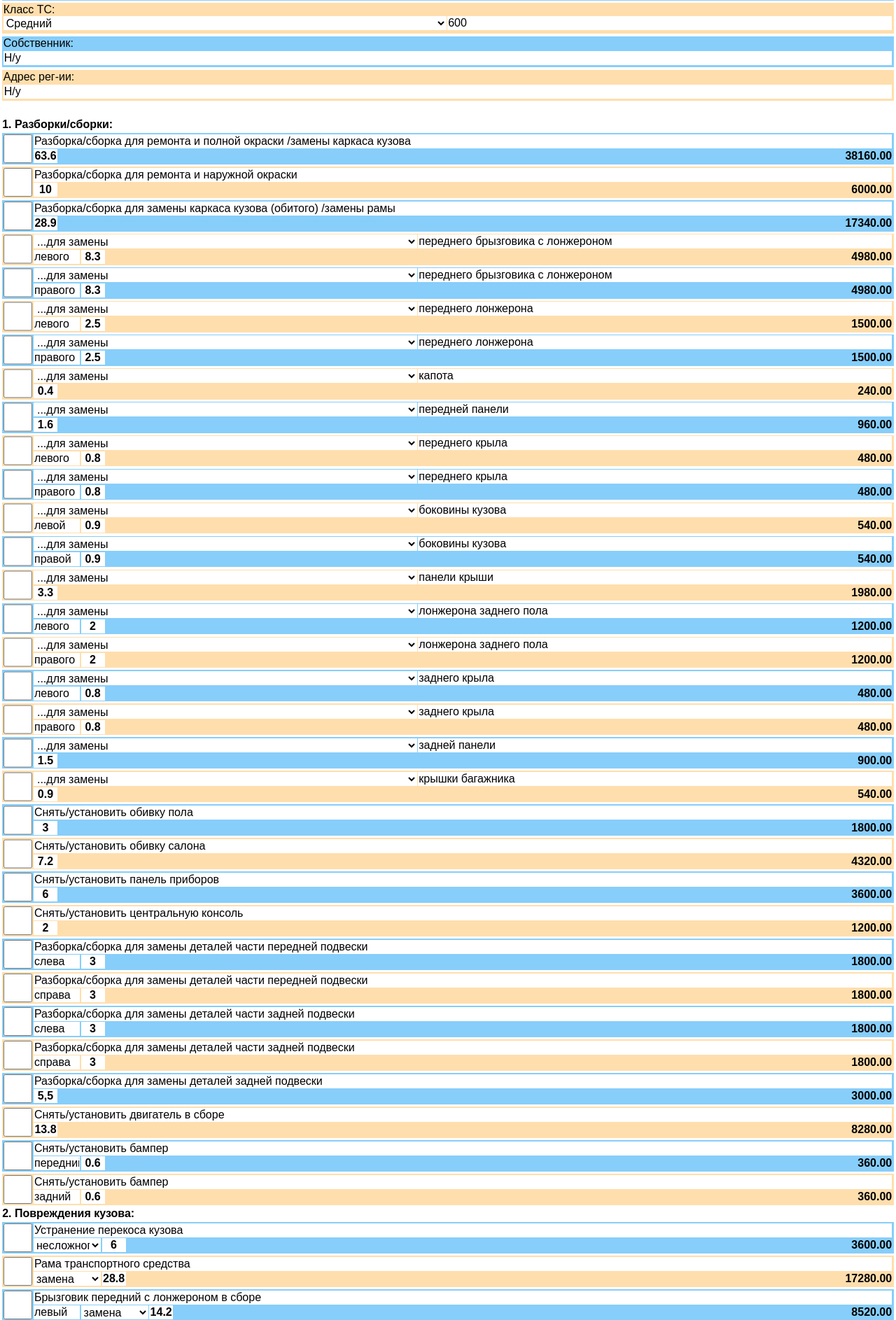
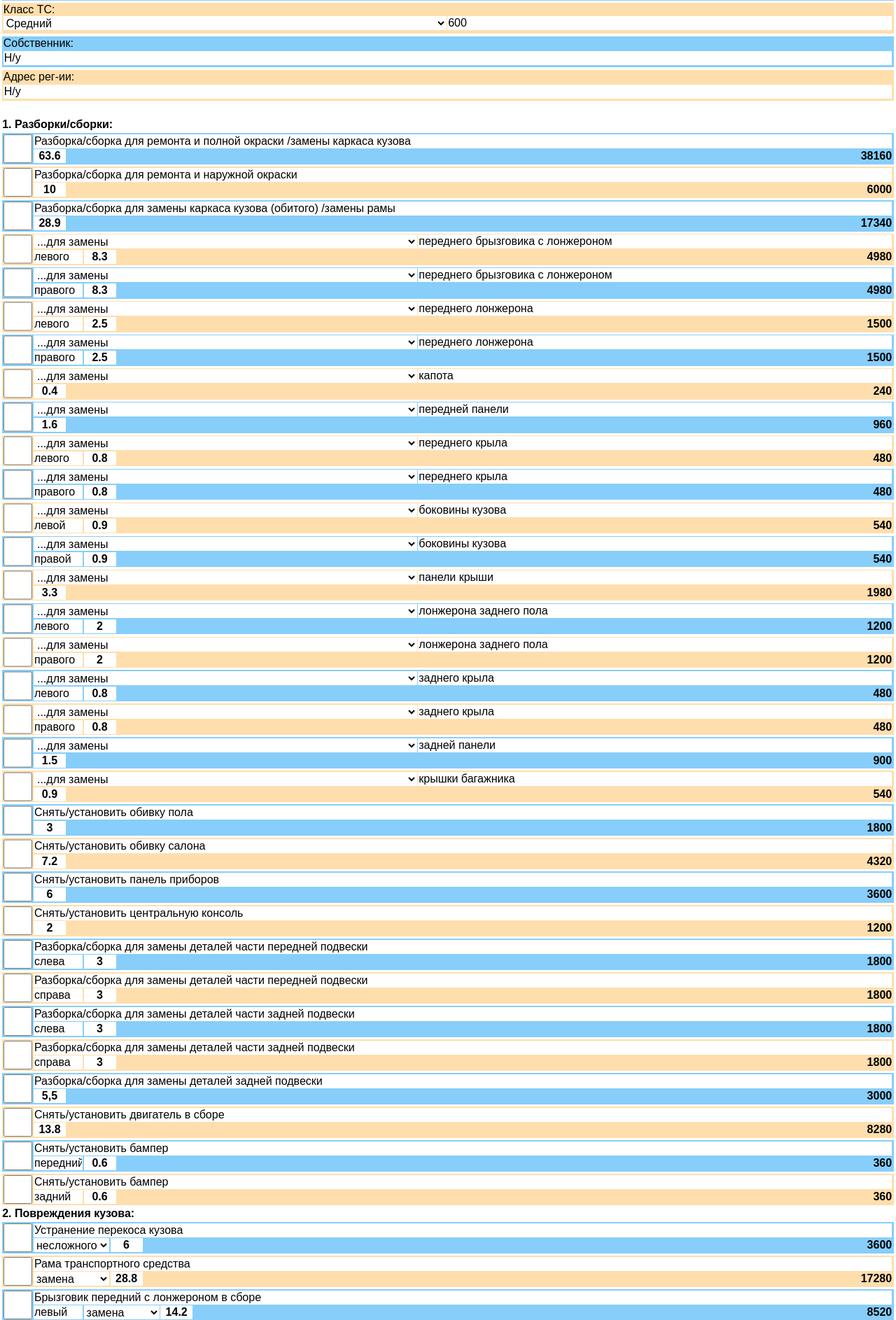
Before and after one commit to urbanovkg/motopsy-reports, a Django app: page /index/ in a window 1280 px wide. Shown: the part 1182-3068 px from the top of the page at 70% size. Run offline with Django 3.2, Linux system fonts and the light colour scheme.

Commit message:
окончательная подгонка ширины экрана

```diff
--- a/reports/static/css/style.css
+++ b/reports/static/css/style.css
@@ -115,7 +115,7 @@ body {
 }
 
 .position {
-    width: 4em;
+    width: 4.25em;
     border: 0;
     height: 1.125em;
     margin-right: 0.1em;
@@ -124,14 +124,14 @@ body {
 .action_type {
     float: left;
     height: 1.25em;
-    width: 6em;
+    width: 6.75em;
     margin-right: 0.1em;
     background: white;
     border: none;
 }
 
 .norm {
-    width: 2em;
+    width: 2.75em;
     border: 0;
     height: 1.125em;
     margin-right: 0.1em;
@@ -140,16 +140,16 @@ body {
 }
 
 .paint {
-    width: 5em;
+    width: 2em;
     height: 1.125em;
     border: 0;
     margin-right: 0.1em;
     text-align: center;
-    color: gray;
+    color: green;
 }
 
 .quant {
-    width: 3em;
+    width: 2em;
     height: 1.125em;
     border: 0;
     margin-right: 0.1em;
--- a/reports/static/js/script.js
+++ b/reports/static/js/script.js
@@ -18,7 +18,7 @@ $(function() { //Событие ready полной загрузки HTML и CSS
                 result = workHours * quantWorks;
             }
         }
-        thisElement.nextAll('.cost').text(result.toFixed(2)); //Записываем рядом и округляем
+        thisElement.nextAll('.cost').text(result.toFixed(0)); //Записываем рядом и округляем
         let nearestCheckbox = thisElement.prevAll('.checkbox_style'); //Флажок в этом блоке
         if (nearestCheckbox.prop('checked')) {
             calcTempQuant(nearestCheckbox);
```
